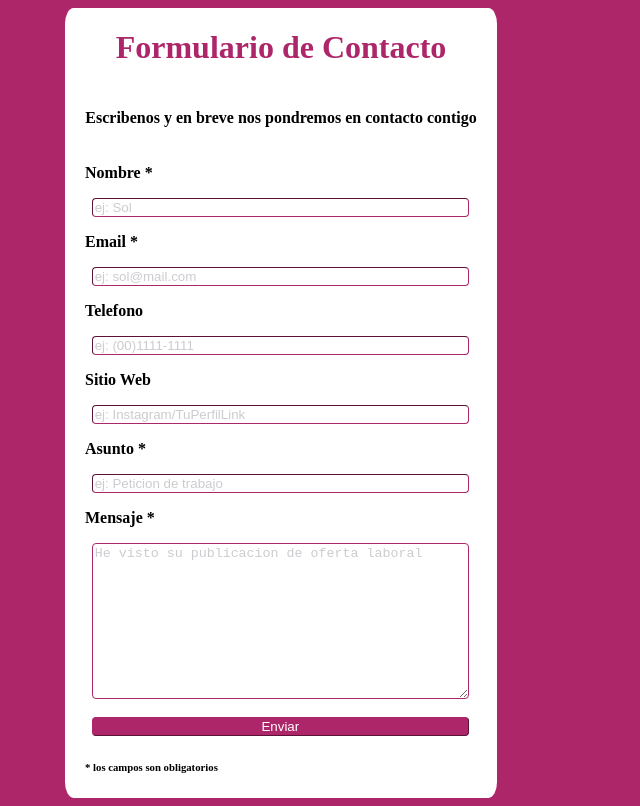
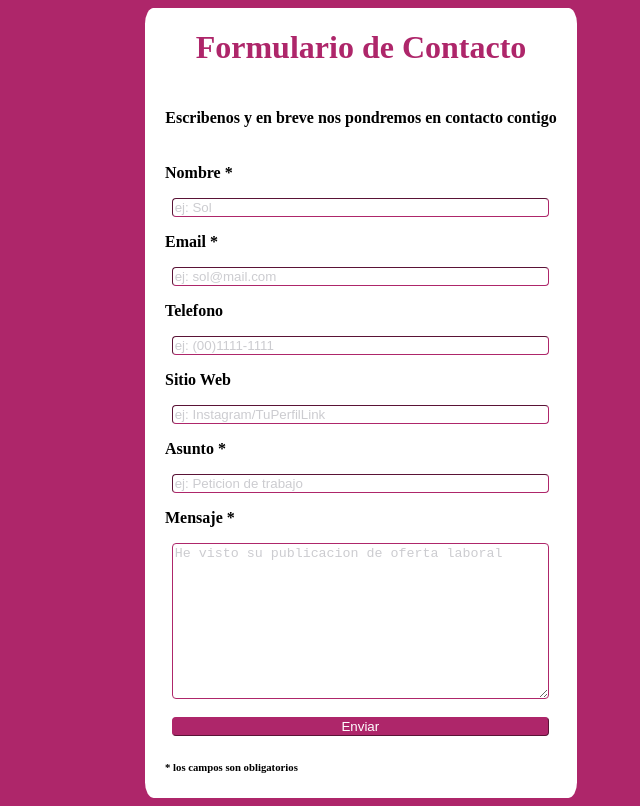
Before and after one commit to GonzalezMariaSol/HW-Form-Complete, a plain HTML site: page index.html in a window 1280 px wide. Shown: the whole page, without its empty margins (263-903 px from the left). Drawn offline with Linux system fonts and the light colour scheme.

Commit message:
form-done

```diff
--- a/FormHW.css
+++ b/FormHW.css
@@ -7,7 +7,7 @@ div{
     width: 27em;
     align-items: center;
     flex-direction: column;
-    margin-left: 20em;
+    margin-left: 25em;
     border-radius: 2%;
 }
 
```
